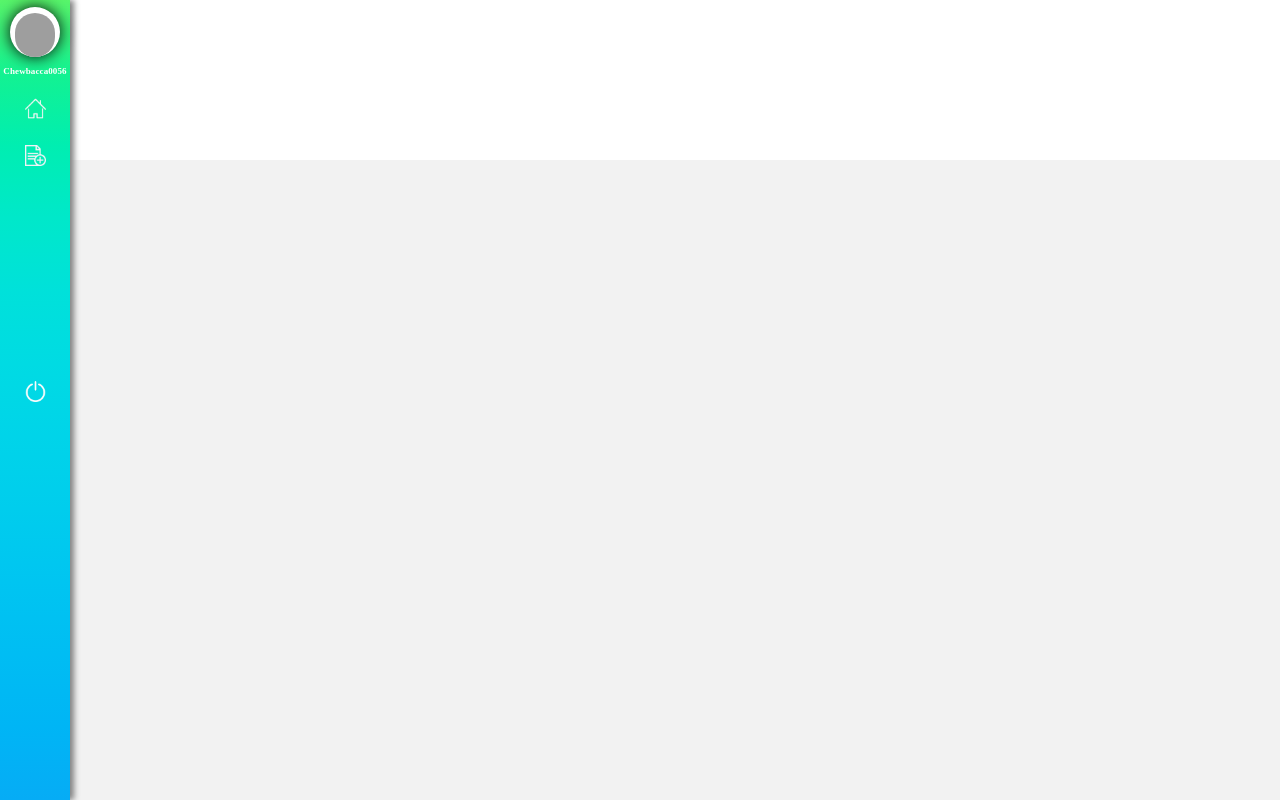
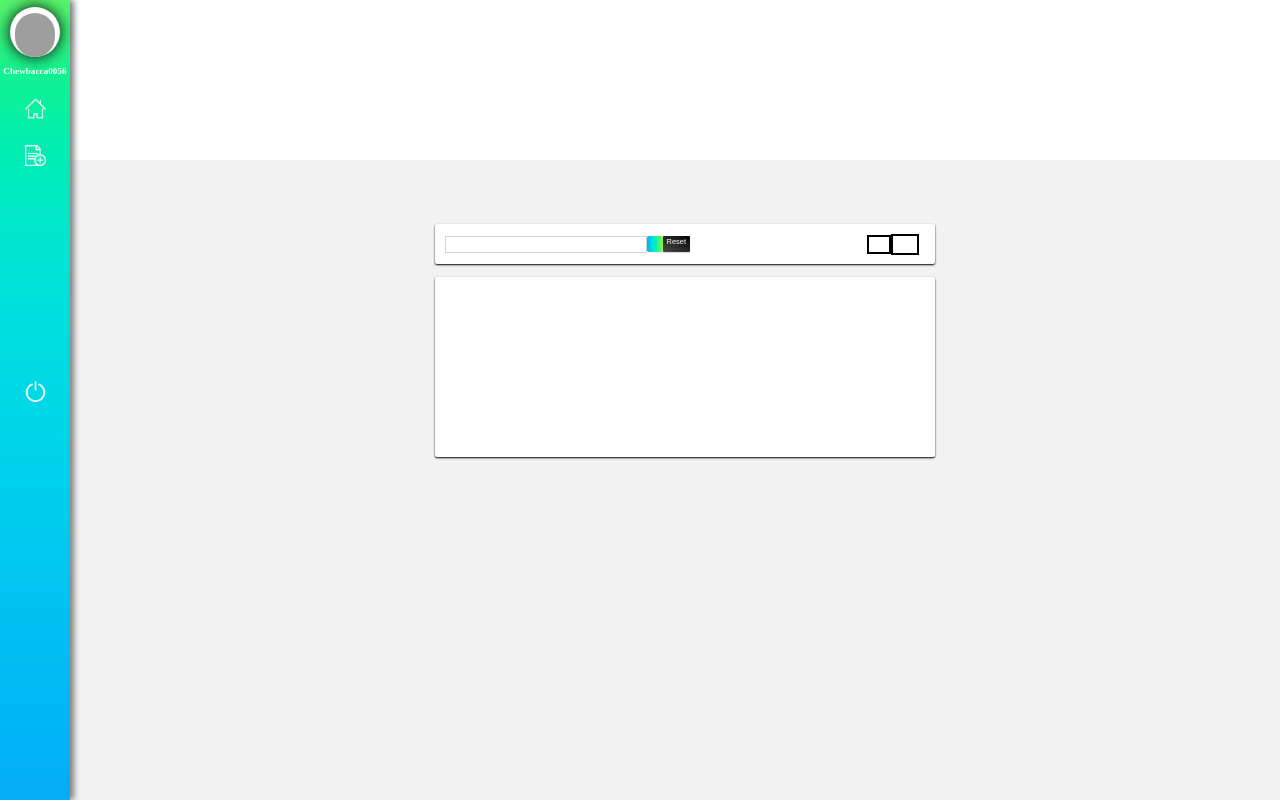
Before and after one commit to wamontgomery0068/helo, a React (Create React App) app: page /dashboard in a window 1280 px wide. Shown: the top 800 px of the page. Built offline with nearby package versions, Linux system fonts and the light colour scheme; grey boxes are pictures that could not be loaded.

Commit message:
Working on Styling

```diff
--- a/src/component/Dashboard/Dashboard.css
+++ b/src/component/Dashboard/Dashboard.css
@@ -1,12 +1,96 @@
 .Dashboard_Container {
-    display: flex;
-	flex-direction: row;
-	justify-content: center;
-    align-items: center;
+	display: flex;
+	flex-direction: column;
+	justify-content: flex-start;
+	align-items: center;
 
     background-color: hsl(0, 0%, 95%);
-    height: 106.5vh;
+    height: 106vh;
     width: auto;
     z-index: 1;
     margin-top: -50%
 }
+
+.Dashboard_Search {
+    display: flex;
+	flex-direction: row;
+	justify-content: flex-start;
+	align-items: center;
+
+    background-color: white;
+    border-radius: 2px;
+    box-shadow: 0px 1px 2px black;
+    /* border: 2px solid black; */
+    height: 40px;
+    width: 500px;
+    margin-top: 5%;
+    margin-left: 7%
+}
+
+.Search_Input {
+    border: 1px solid lightgray;
+    /* box-shadow: 0px 0.5px 0.5px black; */
+    /* border-radius: 2px; */
+    height: 15px;
+    width: 200px;
+    margin-left: 2%
+
+}
+
+.Search_Button {
+    background-image: linear-gradient(to right, #06acf5, #00bbf6, #00c9f0, #00d6e6, #00e1d8, #00e8cb, #00edb7, #1bf29f, #3bf487, #58f56a, #74f648, #8ff506);
+    /* border: 1px solid lightgray; */
+    /* box-shadow: 0px 1px 1px black; */
+    border: none;
+    border-radius: 2px;
+    height: 16px;
+    width: 16px;
+
+}
+
+.Reset_Button {
+    display: flex;
+	flex-direction: row;
+	justify-content: center;
+	align-items: center;
+
+    background-image: linear-gradient(to right top, #4a4a4a, #383838, #272727, #171717, #000000);
+    border: none;
+    box-shadow: 0px 1px 1px lightgray;
+    border-radius: 1px;
+    height: 16px;
+    width: 27px;
+}
+
+.Reset_Text {
+    color: white;
+    margin-top: 14%;
+    font-size: 7.5px
+}
+
+.My_Post_Text {
+    border: 2px solid black;
+    height: 15px;
+    width: 20px;
+    margin-left: 35.5%
+
+}
+
+.Input_Checkbox {
+    border: 2px solid black;
+    height: 15px;
+    width: 20px;
+
+}
+
+.Dashboard_Entry {
+    background-color: white;
+    box-shadow: 0px 1px 2px black;
+    border-radius: 2px;
+    /* border: 2px solid black; */
+    height: 180px;
+    width: 500px;
+    margin-top: 1%;
+    margin-left: 7%
+
+}
--- a/src/component/Dashboard/Dashboard.js
+++ b/src/component/Dashboard/Dashboard.js
@@ -11,6 +11,16 @@ class Dashboard extends Component {
     render() {
         return (
             <div className = "Dashboard_Container">
+                <div className = "Dashboard_Search">
+                    <div className = "Search_Input"></div>
+                    <button className = "Search_Button"></button>
+                    <button className = "Reset_Button">
+                        <p className = "Reset_Text"> Reset </p>
+                    </button>
+                    <div className = "My_Post_Text"></div>
+                    <input className = "Input_Checkbox"></input>
+                </div>
+                <div className = "Dashboard_Entry"></div>
 
             </div>
         );
```
